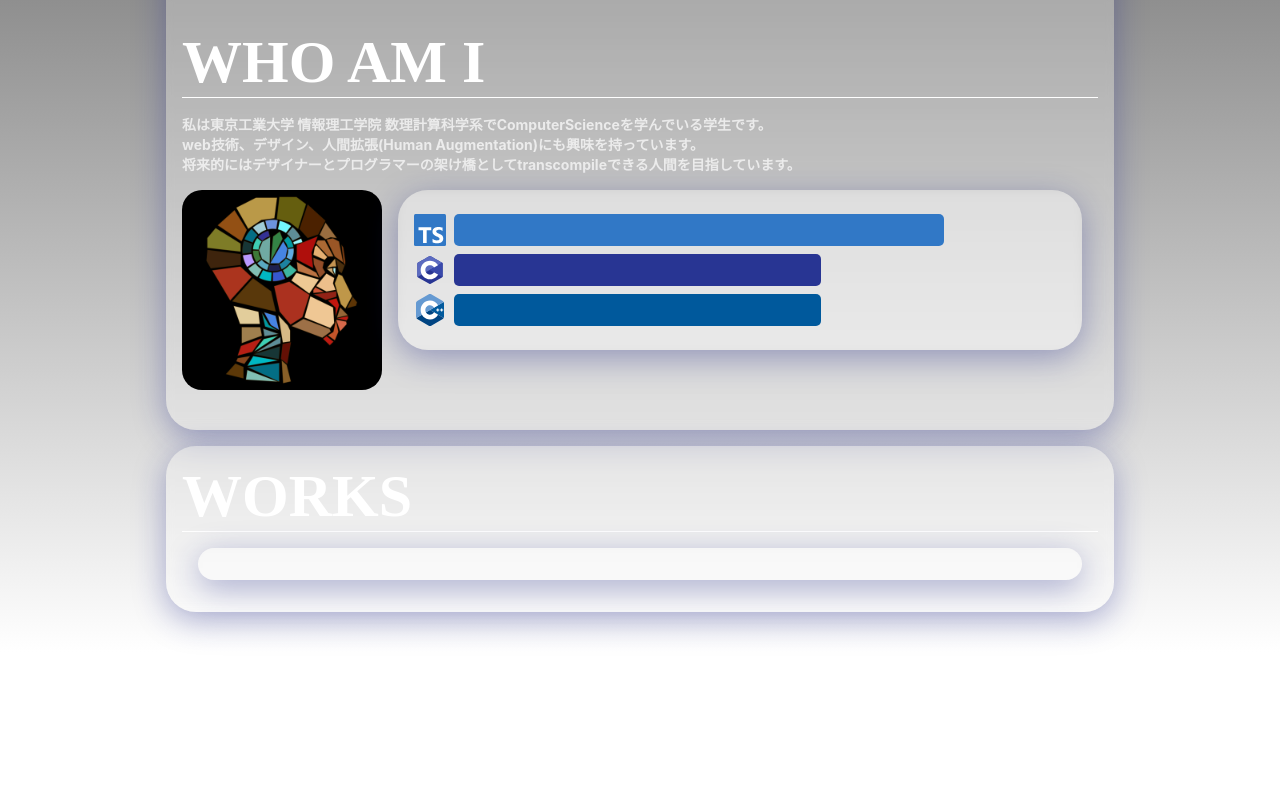
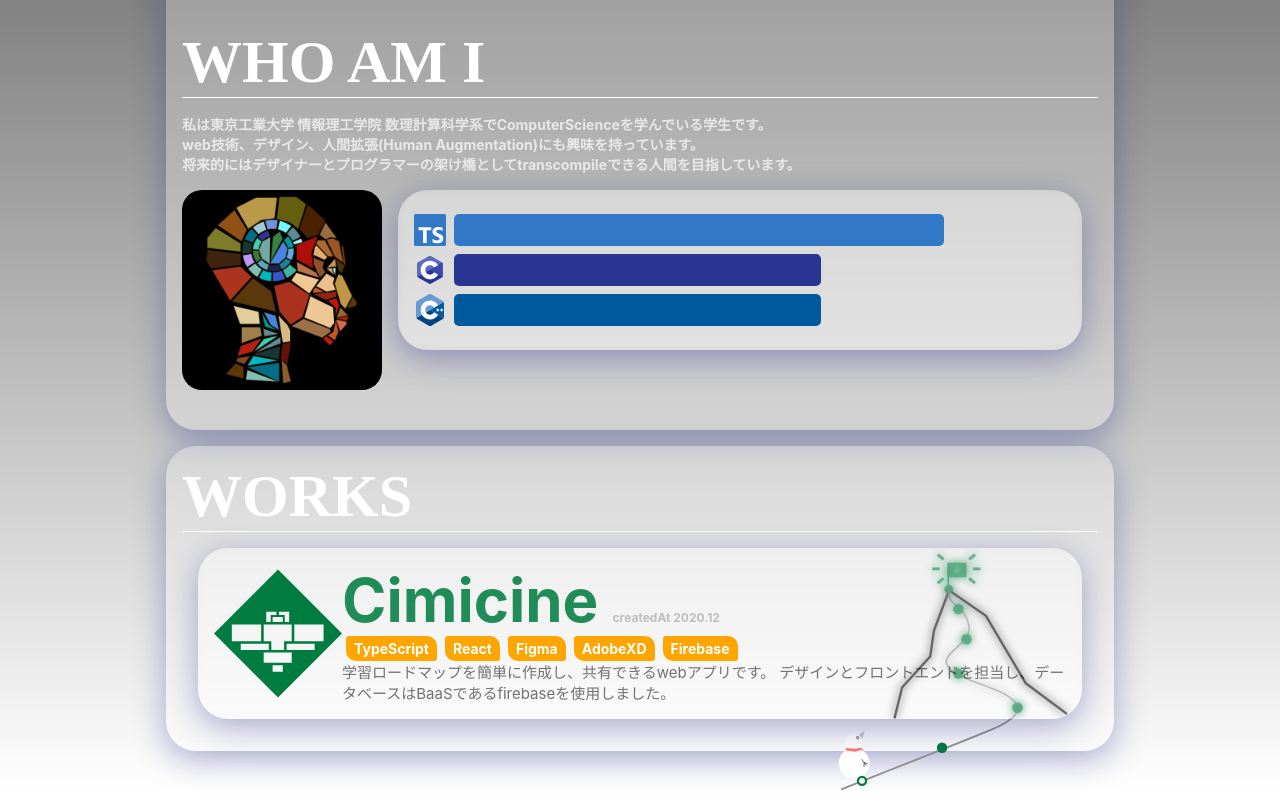
Before and after one commit to ucciqun/cerebro, a React (Create React App) app: page / in a window 1280 px wide. Shown: the part 997-1797 px from the top of the page. Before the commit the page ends 1649 px from the top, so only its background shows below. Built offline with nearby package versions, Linux system fonts and the light colour scheme.

Commit message:
add: cimicineの参考画像を追加

```diff
--- a/src/Works.tsx
+++ b/src/Works.tsx
@@ -3,13 +3,14 @@ import React from "react";
 import GlassMorphism from "./GlassMorphism";
 
 import styles from "./Works.module.css";
+import Cimicine from "./works/Cimicine";
 
 const Works: React.FC = () => {
   return (
     <div>
       <h1 className={styles.title}>WORKS</h1>
       <Divider style={{ backgroundColor: "white" }} />
-      <GlassMorphism></GlassMorphism>
+      <Cimicine />
     </div>
   );
 };
--- a/src/works/Cimicine.tsx
+++ b/src/works/Cimicine.tsx
@@ -5,9 +5,22 @@ import CimicinePic from "../asset/cimicine.svg";
 import CimicineIcon from "../asset/cimicine_icon.svg";
 
 import Badge from "../Badge";
+import GlassMorphism from "../GlassMorphism";
 
 const Cimicine = () => {
   return (
+    <>
+      <img
+        src={CimicinePic}
+        alt=""
+        style={{
+          position: "absolute",
+          width: 300,
+          right: 10,
+          // filter: "blur(4px)",
+        }}
+      />
+      <GlassMorphism>
         <div className={styles.cimicine}>
           <img src={CimicineIcon} alt="" className={styles.cimicineIcon} />
           {/* <a
@@ -37,6 +50,8 @@ const Cimicine = () => {
             </p>
           </div>
         </div>
+      </GlassMorphism>
+    </>
   );
 };
 
```
Lines whose indentation alone changed are shown as unchanged.
